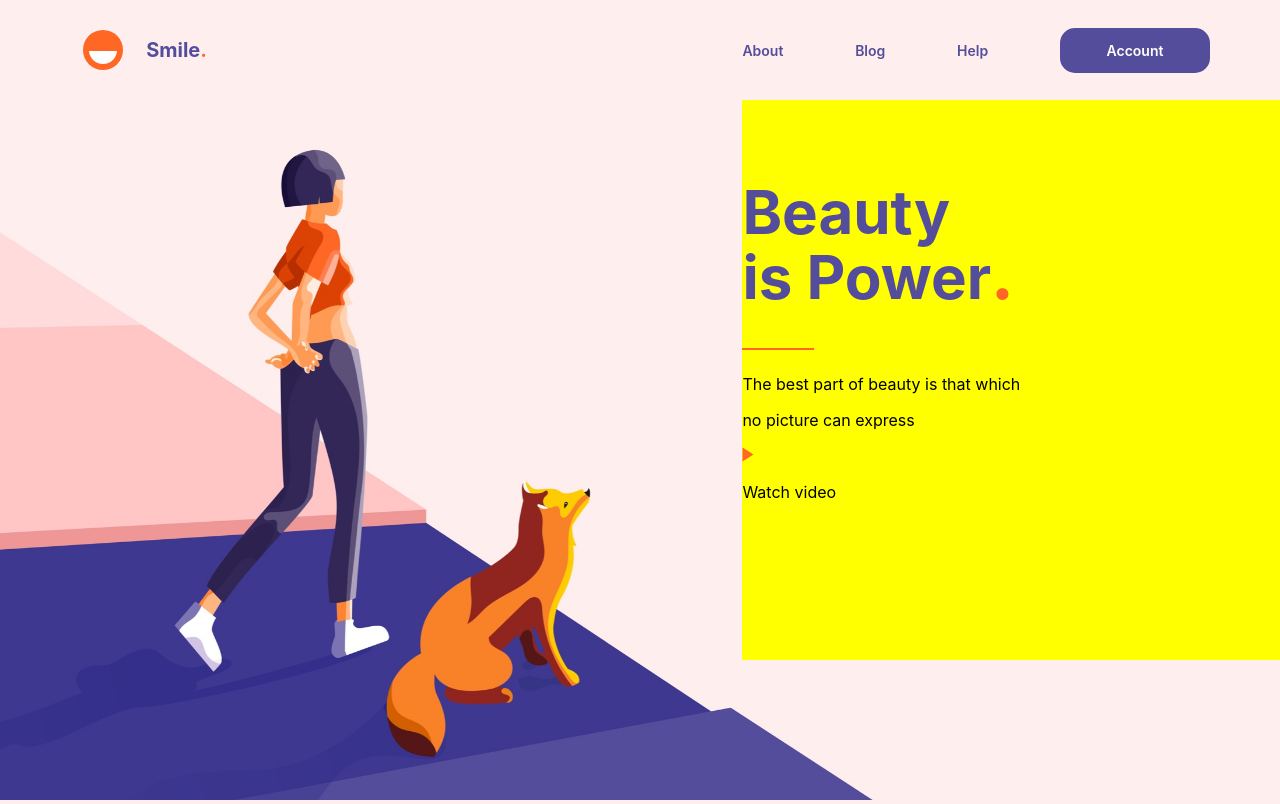
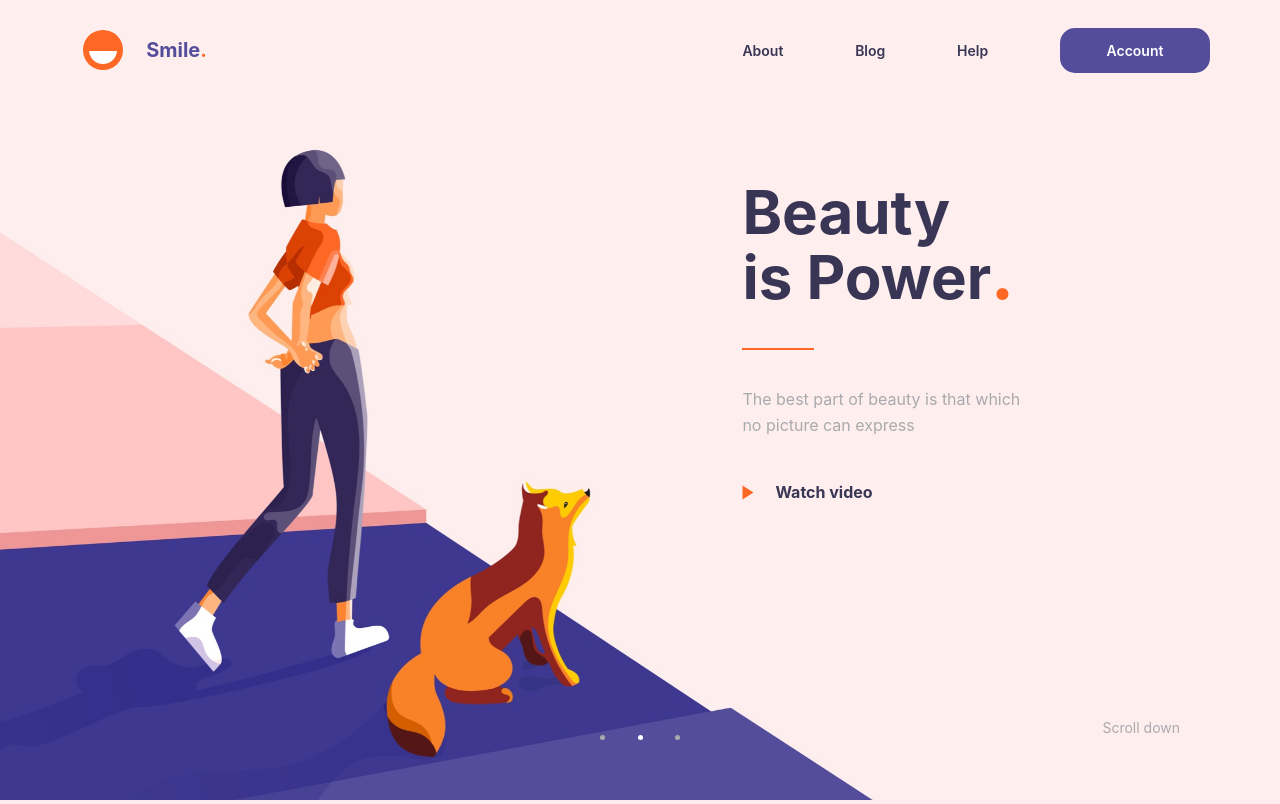
Before and after one commit to OrekuD/daily-challenge-03, a React (Create React App) app: page / in a window 1280 px wide. Built offline with nearby package versions, Linux system fonts and the light colour scheme.

Commit message:
Changes to banner

```diff
--- a/src/App.scss
+++ b/src/App.scss
@@ -2,6 +2,7 @@ $white: #ffffff;
 $primary: #544d9b;
 $secondary: #ff6724;
 $accent: #a9aaad;
+$purple : #393655;
 
 .header {
   height: 100px;
@@ -66,8 +67,9 @@ $accent: #a9aaad;
     justify-content: space-between;
     align-items: center;
 
-    h4 {
-      color: $primary;
+    a {
+      text-decoration: none;
+      color: $purple;
       font-weight: 600;
       font-size: 14px;
     }
@@ -95,11 +97,39 @@ $accent: #a9aaad;
     max-height: 100%;
   }
 
+  .scroll {
+    position: absolute;
+    bottom: 50px;
+    right: 100px;
+    color: $accent;
+    font-size: 14px;
+  }
+
+  .dots {
+    position: absolute;
+    bottom: 60px;
+    left: calc((100vw / 2) - 40px);
+    width: 80px;
+    display: flex;
+    justify-content: space-between;
+
+    div {
+      width: 5px;
+      height: 5px;
+      border-radius: 100%;
+      background-color: $accent;
+      cursor: pointer;
+    }
+
+    .active {
+      background-color: $white;
+    }
+  }
+
   .banner-container {
     position: absolute;
     right: 0;
     top: 0;
-    background-color: yellow;
     width: 42%;
     height: 80%;
     display: flex;
@@ -113,7 +143,7 @@ $accent: #a9aaad;
     p {
       font-size: 60px;
       font-weight: bolder;
-      color: $primary;
+      color: $purple;
       line-height: 5px;
     }
 
@@ -129,4 +159,26 @@ $accent: #a9aaad;
     border: 1px solid $secondary;
     margin-right: 100%;
   }
+
+  .section-2 {
+    margin-top: 20px;
+
+    p {
+      color: $accent;
+      line-height: 10px;
+    }
+  }
+
+  .section-3 {
+    margin-top: 20px;
+    display: flex;
+    align-items: center;
+    justify-content: flex-start;
+
+    p {
+      font-weight: bold;
+      color: $purple;
+      margin-left: 20px;
+    }
+  }
 }
--- a/src/components/Banner.js
+++ b/src/components/Banner.js
@@ -22,6 +22,12 @@ const Banner = () => (
         <p> Watch video </p>
       </div>
     </div>
+    <p className="scroll" > Scroll down </p>
+    <div className="dots">
+        <div />
+        <div className="active" />
+        <div />
+    </div>
   </div>
 );
 
--- a/src/components/Header.js
+++ b/src/components/Header.js
@@ -13,10 +13,10 @@ const Header = () => (
       </span>
     </div>
     <div className="menu-section">
-      <h4> About </h4>
-      <h4> Blog </h4>
-      <h4> Help </h4>
-      <h4 className="account"> Account </h4>
+      <a href="/"> About </a>
+      <a href="/"> Blog </a>
+      <a href="/"> Help </a>
+      <a href="/" className="account"> Account </a>
     </div>
   </div>
 );
```
